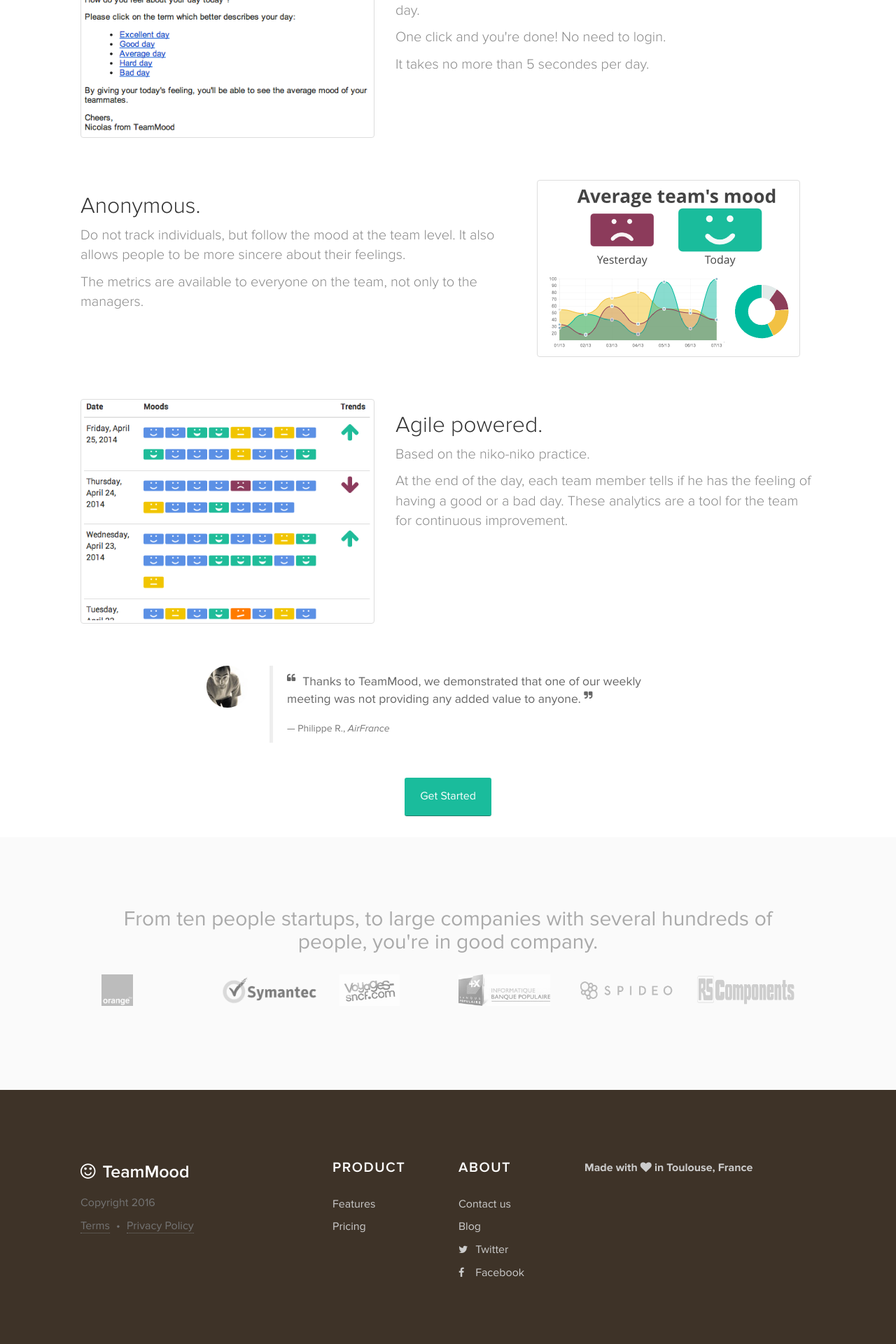
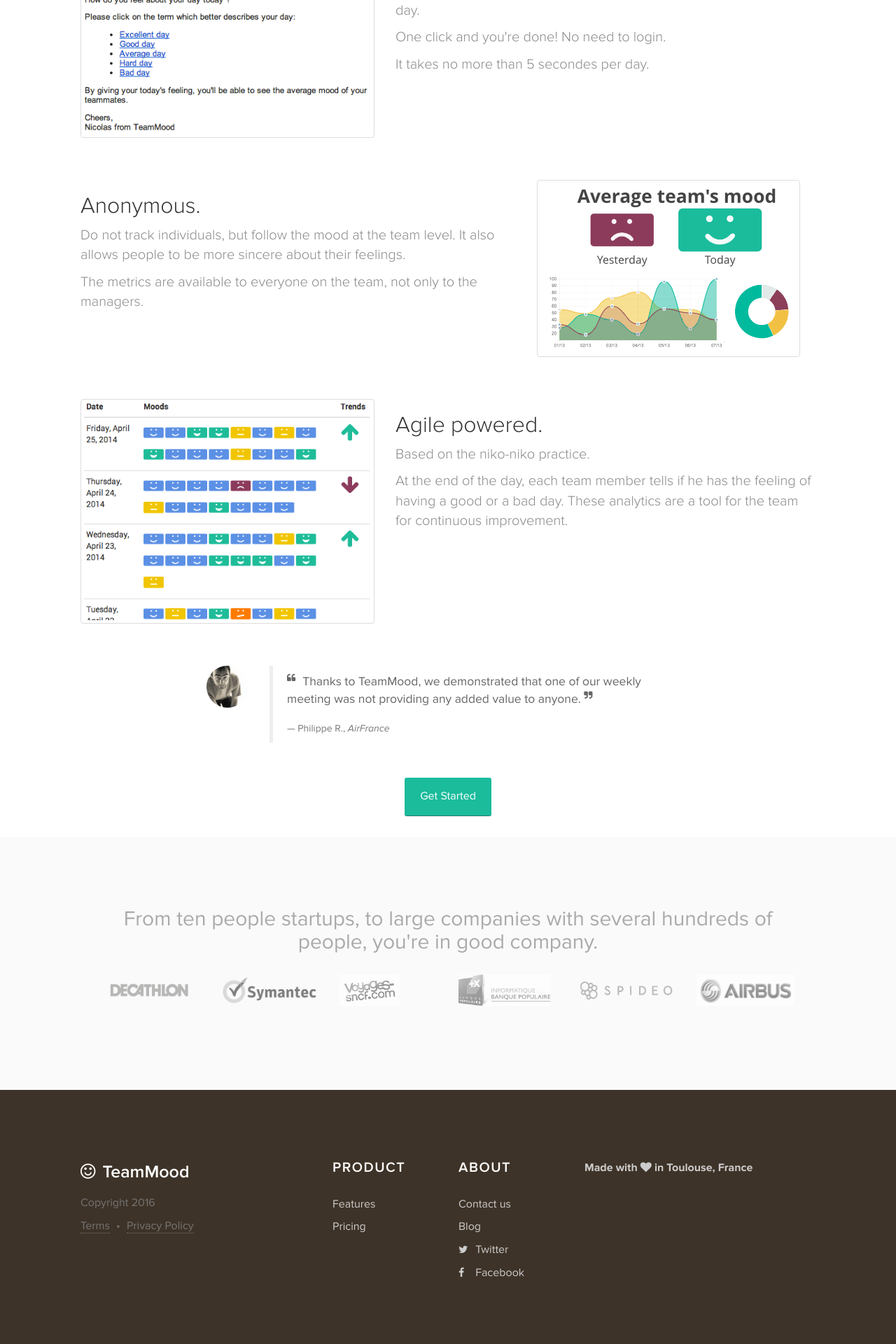
Before and after one commit to TeamMood/landing-page, a Jekyll site: the page built from en/index.html, in a window 1280 px wide. Shown: the part 758-2678 px from the top of the page at 70% size. Built offline with Jekyll 4.4.1, drawn with Linux system fonts in a browser that asks for light colours; nearby versions of some CDN libraries.

Commit message:
Replace logos

```diff
--- a/en/index.html
+++ b/en/index.html
@@ -92,7 +92,7 @@
                 <h2 class="light-grey text-center">From ten people startups, to large companies with several hundreds of people, you're in good company.</h2>
                 <div class="row">
                     <div class="col-md-2 text-center">
-                        <img alt="Orange" class="img-responsive"  src="/images/orange.png">
+                        <img alt="Decathlon" class="img-responsive"  src="/images/decathlon.png">
                     </div>
                     <div class="col-md-2 text-center">
                         <img alt="Symantec" class="img-responsive"  src="/images/symantec.png">
@@ -107,7 +107,7 @@
                         <img alt="Spideo" class="img-responsive" src="/images/spideo.png">
                     </div>
                     <div class="col-md-2 text-center">
-                        <img alt="RS Components" class="img-responsive"  src="/images/rscomponents.png">
+                        <img alt="Airbus" class="img-responsive"  src="/images/airbus.png">
                     </div>
                 </div>
             </div>
--- a/fr/index.html
+++ b/fr/index.html
@@ -92,7 +92,7 @@
                 <h2 class="light-grey text-center">De startups d'une dizaine de personnes aux grandes entreprises de plusieurs centaines de salariés, ils nous font confiance.</h2>
                 <div class="row">
                     <div class="col-md-2 text-center">
-                        <img alt="Orange" class="img-responsive"  src="/images/orange.png">
+                        <img alt="Decathlon" class="img-responsive"  src="/images/decathlon.png">
                     </div>
                     <div class="col-md-2 text-center">
                         <img alt="Symantec" class="img-responsive"  src="/images/symantec.png">
@@ -107,7 +107,7 @@
                         <img alt="Spideo" class="img-responsive" src="/images/spideo.png">
                     </div>
                     <div class="col-md-2 text-center">
-                        <img alt="RS Components" class="img-responsive"  src="/images/rscomponents.png">
+                        <img alt="Airbus" class="img-responsive"  src="/images/airbus.png">
                     </div>
                 </div>
             </div>
```
Also changed, not shown: images/airbus.png (added), images/decathlon.png (added).
